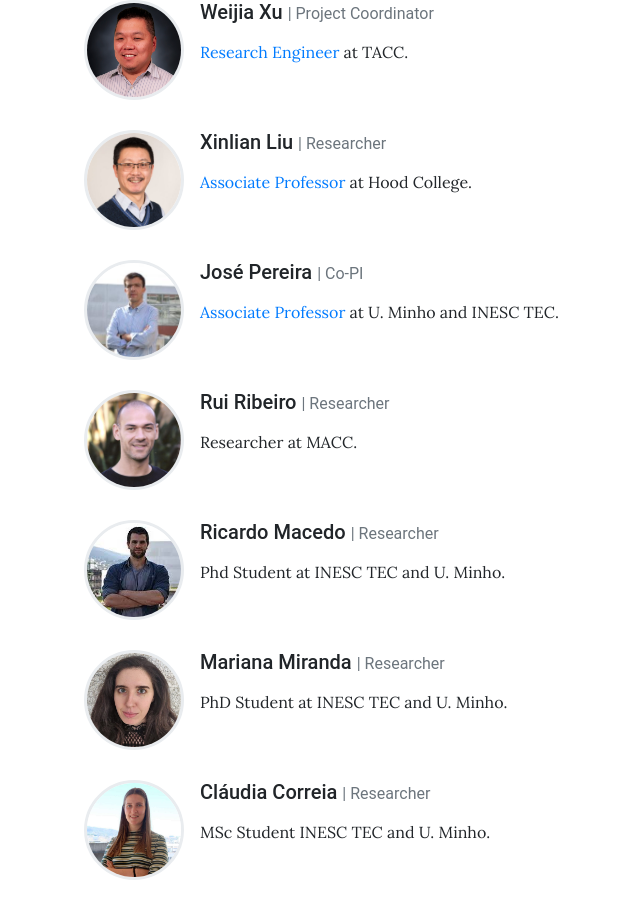
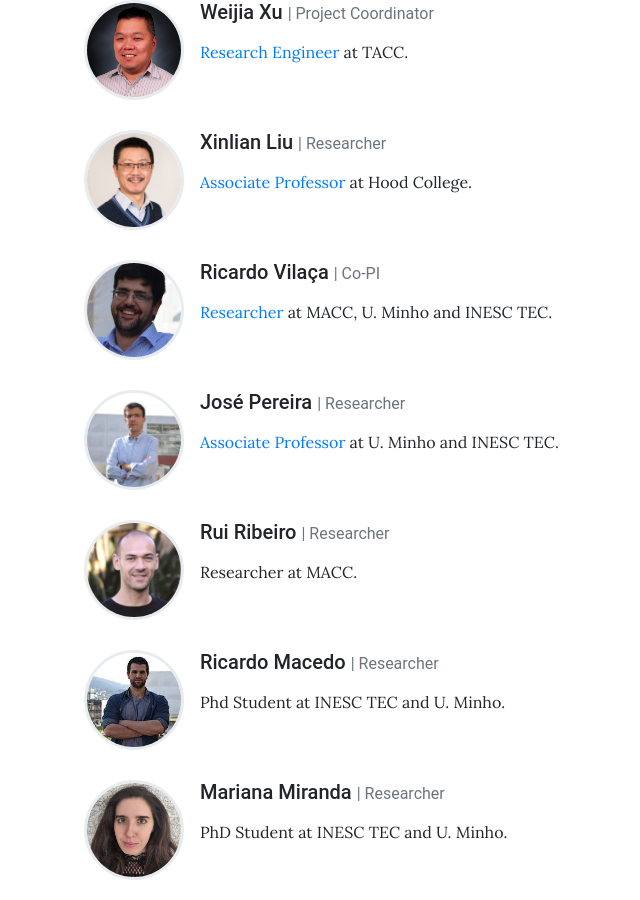
Before and after one commit to pastor-project/pastor-project.github.io, a Jekyll site: the page built from pages/team.md, in a window 1280 px wide and 900 px high, scrolled down 430 px. Shown: the whole window, without its empty margins (191-831 px from the left). Built offline with Jekyll 4.4.1, drawn with Linux system fonts in a browser that asks for light colours.

Commit message:
update team

```diff
--- a/_data/team.yml
+++ b/_data/team.yml
@@ -18,8 +18,15 @@
   description: >
     [Associate Professor](https://www.hood.edu/academics/faculty/xinlian-liu) at Hood College.
 
+- name: Ricardo Vilaça
+  role: Co-PI # Will appear next to name
+  image: assets/img/rmv.jpg # Can be external link
+  description: > # Can be Markdown
+    [Researcher](https://rmpvilaca.github.io) at MACC, U. Minho and INESC TEC.
+
+
 - name: José Pereira
-  role: Co-PI # Will appear next to name
+  role: Researcher # Will appear next to name
   image: assets/img/jop.jpg # Can be external link
   description: > # Can be Markdown
     [Associate Professor](https://www.inesctec.pt/pt/pessoas/jose-orlando-pereira) at U. Minho and INESC TEC.
```
Also changed, not shown: assets/img/rmv.jpg (added).
